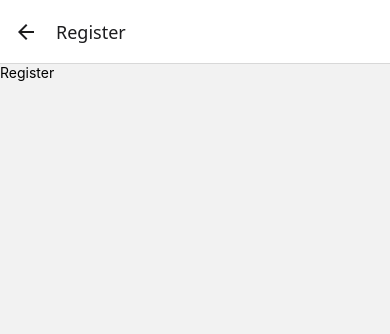
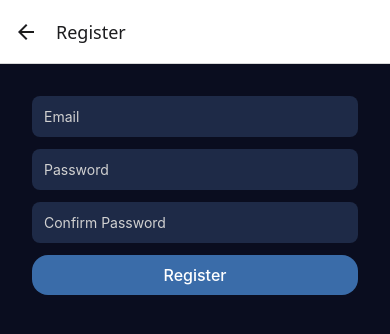
Before and after one commit to milosdelibasic/testProject, a React Native app: screen /Register in a window 390 px wide. Shown: the top 334 px of the page. Built offline with nearby package versions, Linux system fonts and the light colour scheme.

Commit message:
register screen ui

```diff
--- a/src/screens/RegisterScreen.tsx
+++ b/src/screens/RegisterScreen.tsx
@@ -1,11 +1,95 @@
-import { Text, View } from 'react-native';
+import { useState } from 'react';
+import { StyleSheet, Text, TextInput, View } from 'react-native';
+
+import Button from '../components/Button';
+
+import { colors } from '../utils/colors';
+import { validateEmail, validatePassword } from '../utils/helpers';
 
 const RegisterScreen: React.FC = () => {
+  const [email, setEmail] = useState('');
+  const [password, setPassword] = useState('');
+  const [confirmPassword, setConfirmPassword] = useState('');
+  const [errorMessage, setErrorMessage] = useState('');
+
+  const handleRegister = () => {
+    if (!email || !password || !confirmPassword) {
+      setErrorMessage('Please fill in all fields');
+      return;
+    }
+
+    if (!validateEmail(email)) {
+      setErrorMessage('Please enter a valid email');
+      return;
+    }
+
+    if (password !== confirmPassword) {
+      setErrorMessage('Passwords do not match');
+      return;
+    }
+
+    if (!validatePassword(password)) {
+      setErrorMessage(
+        'Password must be at least 8 characters, contain one uppercase letter, one lowercase letter, and one symbol.'
+      );
+      return;
+    }
+
+    setErrorMessage('');
+
+    //TODO API CALL for registration
+  };
+
   return (
-    <View>
-      <Text>Register</Text>
+    <View style={styles.container}>
+      <TextInput
+        style={styles.input}
+        placeholder="Email"
+        placeholderTextColor={colors.textOnDark}
+        value={email}
+        onChangeText={setEmail}
+      />
+      <TextInput
+        style={styles.input}
+        placeholder="Password"
+        placeholderTextColor={colors.textOnDark}
+        value={password}
+        onChangeText={setPassword}
+        secureTextEntry
+      />
+      <TextInput
+        style={styles.input}
+        placeholder="Confirm Password"
+        placeholderTextColor={colors.textOnDark}
+        value={confirmPassword}
+        onChangeText={setConfirmPassword}
+        secureTextEntry
+      />
+      {errorMessage ? (
+        <Text style={styles.errorText}>{errorMessage}</Text>
+      ) : null}
+      <Button onPress={handleRegister} style="primary" label="Register" />
     </View>
   );
 };
 
+const styles = StyleSheet.create({
+  container: {
+    flex: 1,
+    backgroundColor: colors.primaryBackground,
+    padding: 32,
+    gap: 12
+  },
+  input: {
+    backgroundColor: colors.inputBackground,
+    color: colors.primaryText,
+    padding: 12,
+    borderRadius: 8
+  },
+  errorText: {
+    color: colors.errorColor,
+    textAlign: 'center'
+  }
+});
+
 export default RegisterScreen;
```
